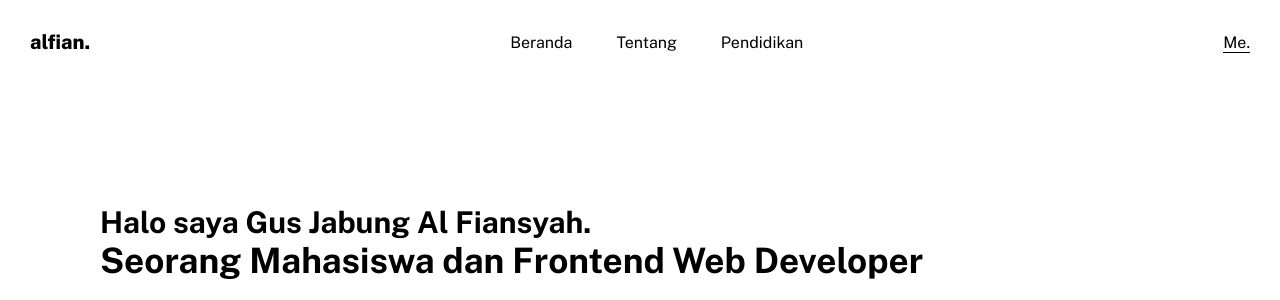
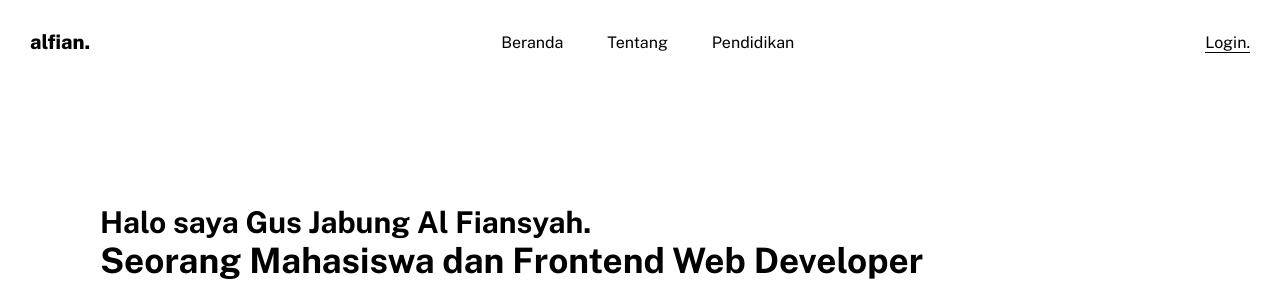
Before and after one commit to superjabs/web-design, a PHP site: page /index.php in a window 1280 px wide. Shown: the top 300 px of the page. Run offline with PHP 8.4, Linux system fonts and the light colour scheme; data that the repository does not hold is empty.

Commit message:
change login title

```diff
--- a/template/navbar/navbar.php
+++ b/template/navbar/navbar.php
@@ -9,7 +9,7 @@ echo '
     <a href="pendidikan.php">Pendidikan</a>
     </nav>
     <div class="btn-login">
-    <a href="login.php">Me.</a>
+    <a href="login.php">Login.</a>
     </div>
 </header>
 ';
```
